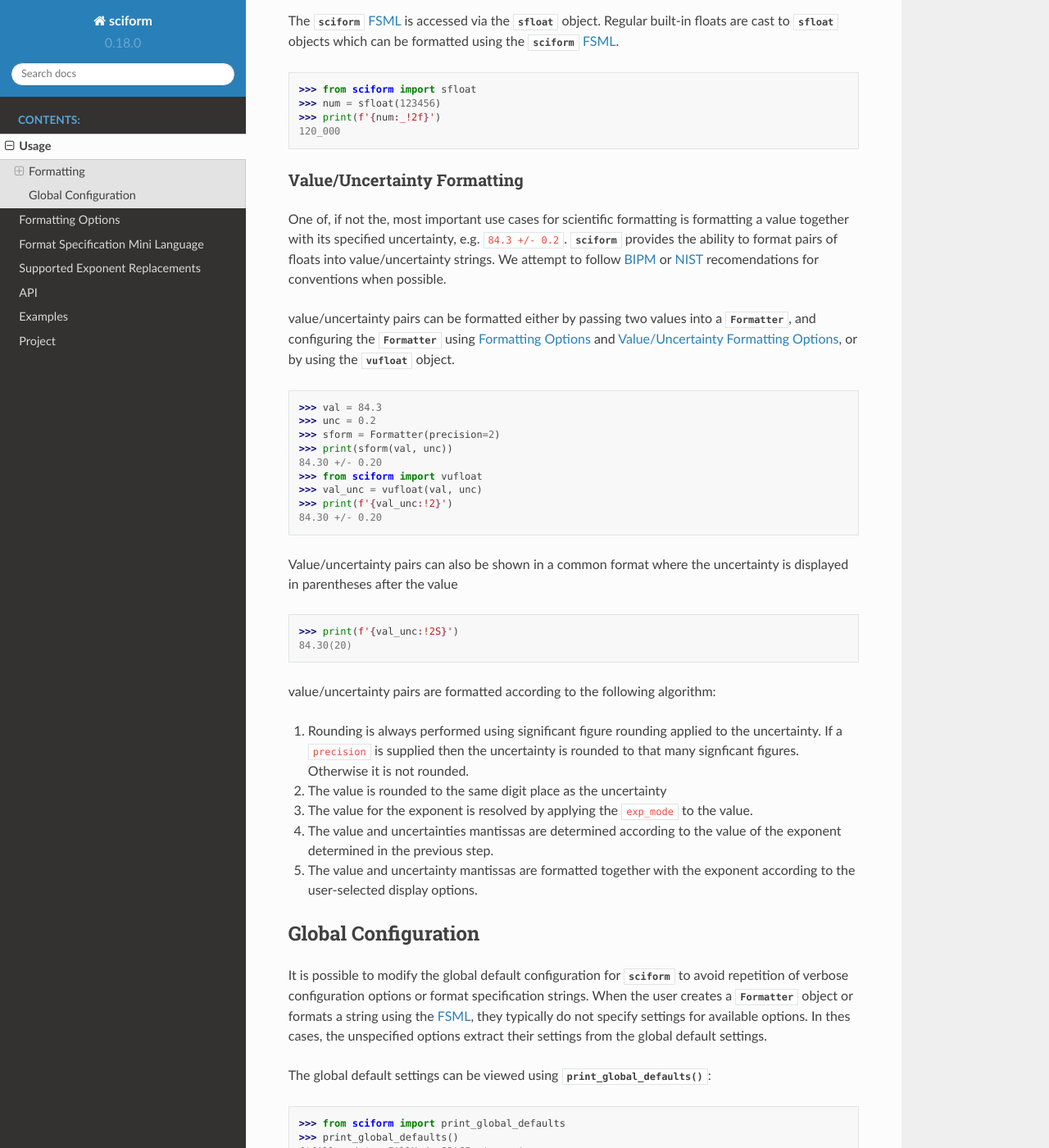
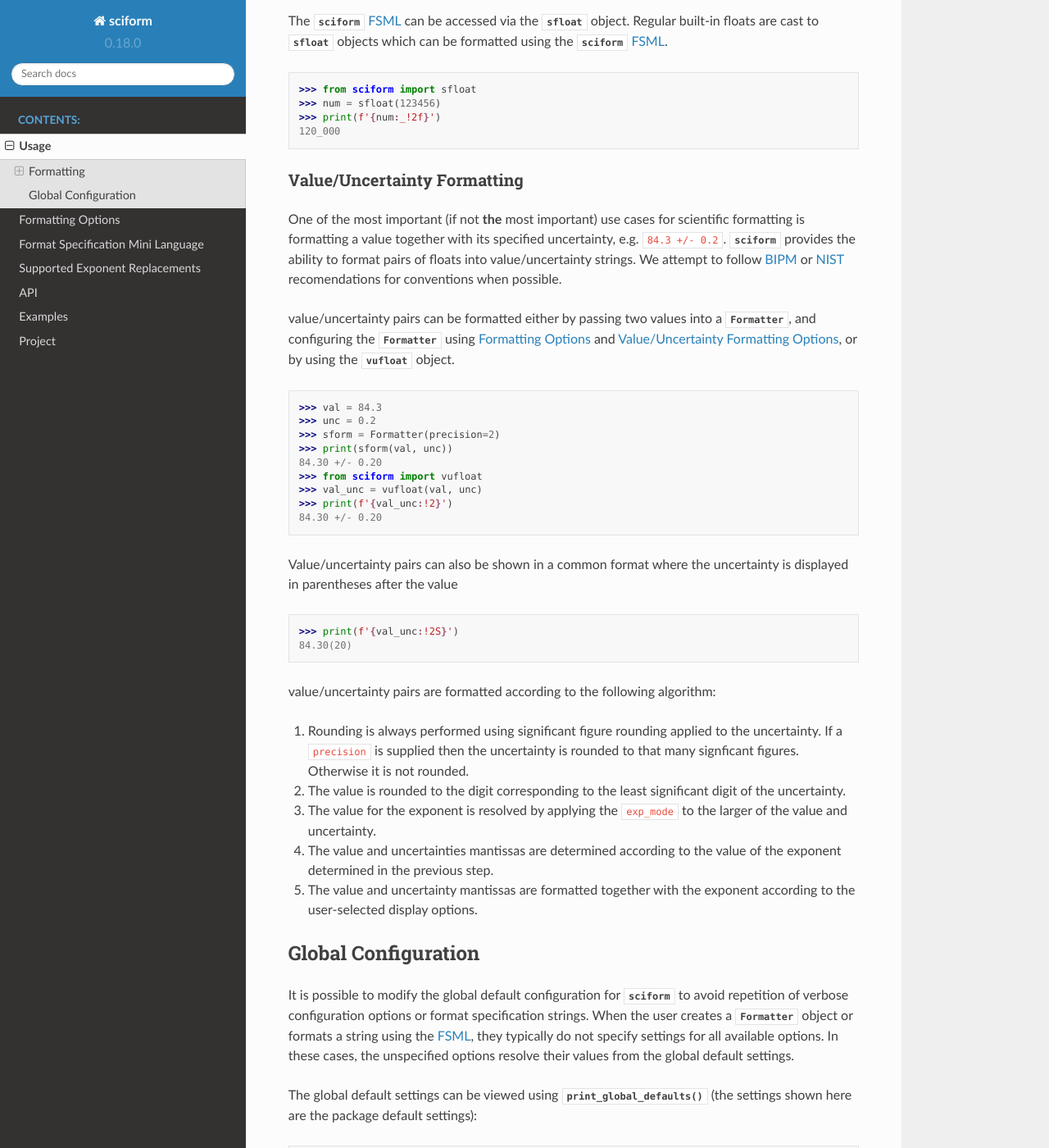
Before and after one commit to jagerber48/sciform, a Sphinx documentation site: the page built from docs/source/usage.rst, in a window 1280 px wide and 1400 px high, scrolled down 725 px. Shown: the whole window at 82% size. Built offline with Sphinx 7.4.7 and the Read the Docs theme 2.0.0, drawn with Linux system fonts in a browser that asks for light colours; some of the changed text lies outside the part shown.

Commit message:
Pass on usage and readme

```diff
--- a/docs/source/usage.rst
+++ b/docs/source/usage.rst
@@ -12,14 +12,15 @@ scientific formatting strings.
 The first is via the :class:`Formatter` object and the second is
 using string formatting and the
 :ref:`Format Specification Mini Language (FSML) <fsml>` with the
-:class:`sfloat` object.
+:class:`sfloat` of :class:`vufloat` objects.
 
 Formatter
 ---------
 
 The :class:`Formatter` object is initialized with user-selected
-formatting options and then used to format floats. Additional details
-about formatting options at :ref:`formatting_options`.
+formatting options and then used to format floats.
+See :ref:`formatting_options` for more details about the available
+options.
 
 >>> from sciform import Formatter, RoundMode, GroupingSeparator, ExpMode
 >>> sform = Formatter(round_mode=RoundMode.PREC,
@@ -37,7 +38,7 @@ about formatting options at :ref:`formatting_options`.
 sfloat
 ------
 
-The :mod:`sciform` :ref:`FSML <fsml>` is accessed via the
+The :mod:`sciform` :ref:`FSML <fsml>` can be accessed via the
 :class:`sfloat` object.
 Regular built-in floats are cast to :class:`sfloat` objects which can be
 formatted using the :mod:`sciform` :ref:`FSML <fsml>`.
@@ -50,9 +51,9 @@ formatted using the :mod:`sciform` :ref:`FSML <fsml>`.
 Value/Uncertainty Formatting
 ----------------------------
 
-One of, if not the, most important use cases for scientific formatting
-is formatting a value together with its specified uncertainty, e.g.
-``84.3 +/- 0.2``.
+One of the most important (if not **the** most important) use cases for
+scientific formatting is formatting a value together with its specified
+uncertainty, e.g. ``84.3 +/- 0.2``.
 :mod:`sciform` provides the ability to format pairs of floats into
 value/uncertainty strings.
 We attempt to follow
@@ -88,9 +89,10 @@ algorithm:
    applied to the uncertainty. If a ``precision`` is supplied then the
    uncertainty is rounded to that many signficant figures. Otherwise it
    is not rounded.
-#. The value is rounded to the same digit place as the uncertainty
+#. The value is rounded to the digit corresponding to the least
+   significant digit of the uncertainty.
 #. The value for the exponent is resolved by applying the
-   ``exp_mode`` to the value.
+   ``exp_mode`` to the larger of the value and uncertainty.
 #. The value and uncertainties mantissas are determined according to the
    value of the exponent determined in the previous step.
 #. The value and uncertainty mantissas are formatted together with the
@@ -104,12 +106,13 @@ It is possible to modify the global default configuration for
 format specification strings.
 When the user creates a :class:`Formatter` object or formats a string
 using the :ref:`FSML <fsml>`, they typically do not specify settings for
-available options.
-In thes cases, the unspecified options extract their settings from the
+all available options.
+In these cases, the unspecified options resolve their values from the
 global default settings.
 
 The global default settings can be viewed using
-:func:`print_global_defaults()`:
+:func:`print_global_defaults()` (the settings shown here are the
+package default settings):
 
 >>> from sciform import print_global_defaults
 >>> print_global_defaults()
@@ -151,9 +154,9 @@ applied to setting global default settings.
 >>> from sciform import (set_global_defaults, FillMode, ExpMode,
 ...                      GroupingSeparator)
 >>> set_global_defaults(fill_mode=FillMode.ZERO,
-...                    exp_mode=ExpMode.ENGINEERING_SHIFTED,
-...                    precision=4,
-...                    decimal_separator=GroupingSeparator.COMMA)
+...                     exp_mode=ExpMode.ENGINEERING_SHIFTED,
+...                     precision=4,
+...                     decimal_separator=GroupingSeparator.COMMA)
 >>> print_global_defaults()
 {'fill_mode': <FillMode.ZERO: 'zero'>,
  'sign_mode': <SignMode.NEGATIVE: 'negative'>,
@@ -234,7 +237,6 @@ of any :class:`Formatter` that was intantiated before the change, but it
 will change :class:`sfloat` formatting.
 Global configuration settings are, thus, most useful for controlling the
 behavior of :class:`sfloat` formatting.
-Global configuration settings (1) allow :class:`sfloat` format
-specification strings to be shortened and simplified and (2) provide the
-only means to modify the prefixes available for :class:`sfloat`
-formatting.
+In particular, not all avaible options can be accessed using the
+:ref:`FSML <fsml>`, so the only way to modify these options while using
+:class:`sfloat` formatting is via the global configuration settings.
```
Also changed, not shown: other parts of docs/source/usage.rst (+1 -1 lines), README.rst (+23 -2 lines).
